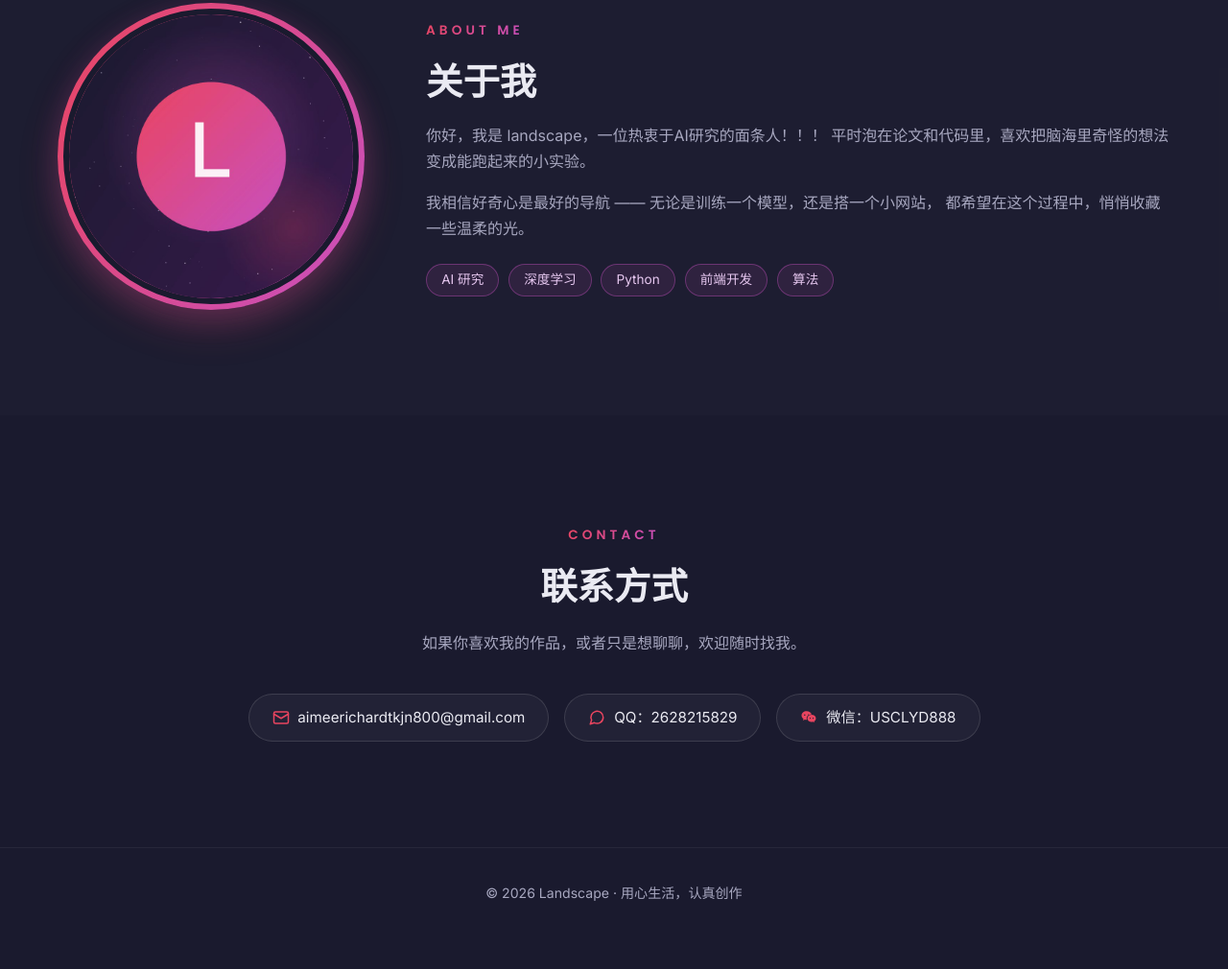
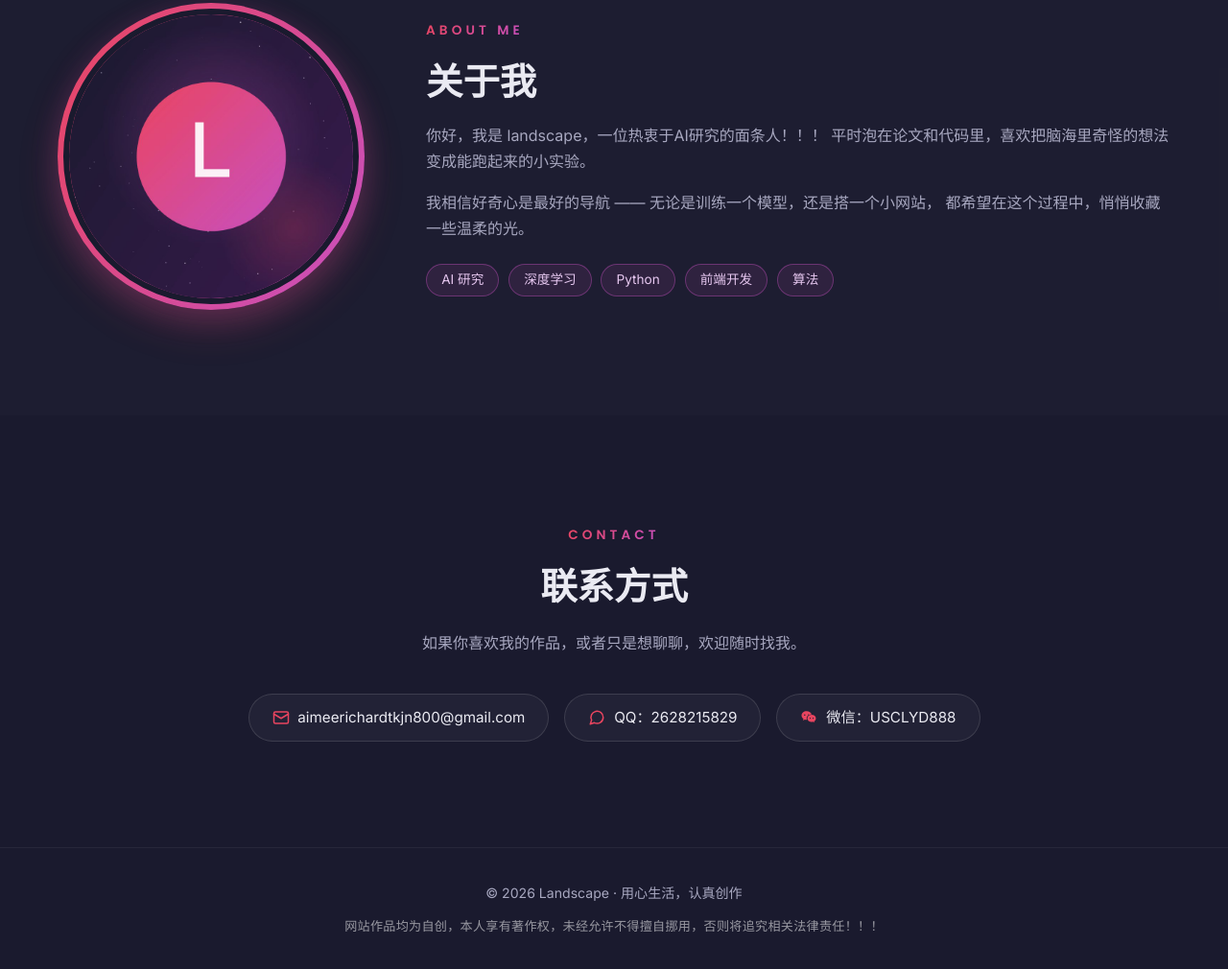
Before and after one commit to aimeerichardtkjn800-max/landscape, a plain HTML site: page index.html in a window 1280 px wide. Shown: the part 1708-2718 px from the top of the page at 96% size. Before the commit the page ends 2686 px from the top, so only its background shows below. Drawn offline with Linux system fonts and the light colour scheme.

Commit message:
feat: add copyright notice in footer and github-push workspace skill

```diff
--- a/index.html
+++ b/index.html
@@ -121,6 +121,7 @@
 
   <footer class="footer">
     <p>© 2026 Landscape · 用心生活，认真创作</p>
+    <p class="copyright-notice">网站作品均为自创，本人享有著作权，未经允许不得擅自挪用，否则将追究相关法律责任！！！</p>
   </footer>
 
   <script src="script.js"></script>
--- a/style.css
+++ b/style.css
@@ -541,6 +541,13 @@ button.contact-pill {
   border-top: 1px solid rgba(255, 255, 255, 0.06);
 }
 
+.copyright-notice {
+  margin-top: 0.7rem;
+  font-size: 0.82rem;
+  color: rgba(255, 255, 255, 0.55);
+  letter-spacing: 0.02em;
+}
+
 /* ==========================================================================
    作品详情页（projects/*.html 共用）
    ========================================================================== */
```
Also changed, not shown: 1 other file.
